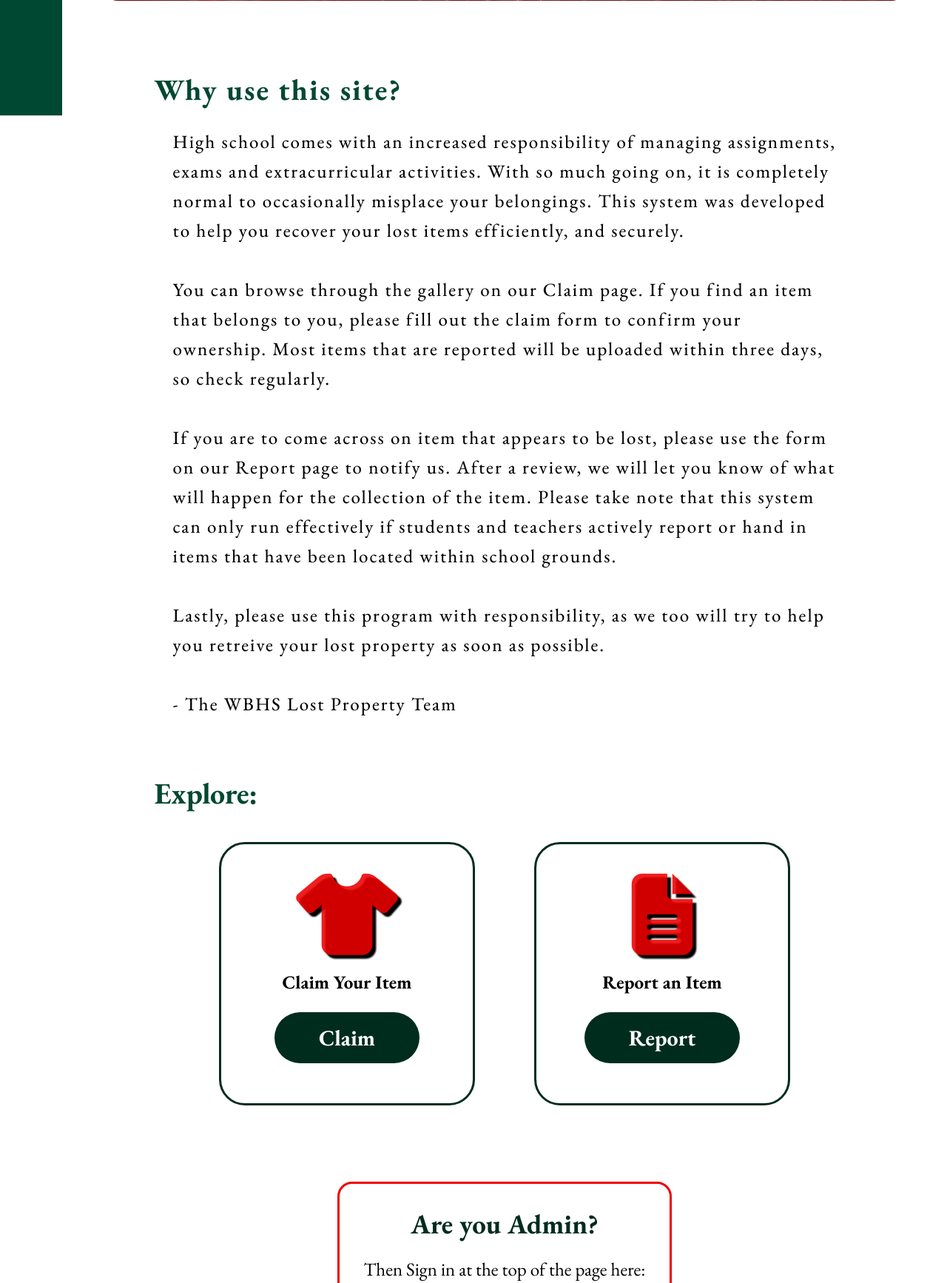
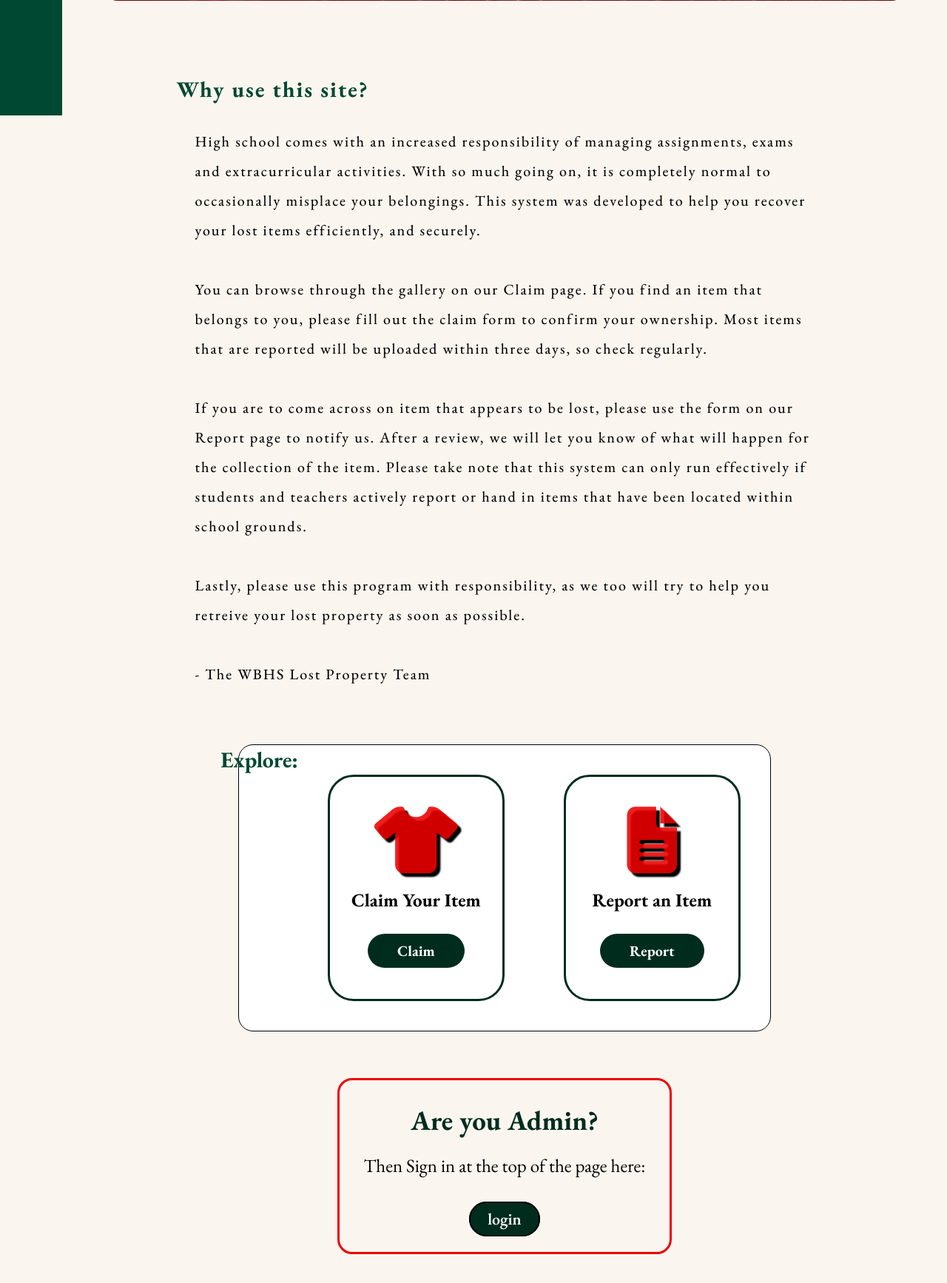
Before and after one commit to mb22242/DTP_Scholarship_Min-seoBang, a Flask app: page / in a window 1280 px wide. Shown: the part 779-2513 px from the top of the page at 74% size. Run offline with Flask 3, Linux system fonts and the light colour scheme; some libraries are stand-ins or nearby versions.

Commit message:
Commit. Making changes to style

```diff
--- a/Final/static/style.css
+++ b/Final/static/style.css
@@ -10,6 +10,7 @@ body {
     margin: 0;
     padding: 0;
     overflow-x: hidden;
+    background: rgb(250, 245, 239);
 }
 
 #nav-horizontal {
@@ -461,7 +462,6 @@ body {
     border: 5px solid #ed000073;
 }
 
-
 #hero_txt {
     text-align: left;
     left: 12.5%;
@@ -474,7 +474,7 @@ body {
 }
 
 #index_text {
-    width: 75%;
+    width: 70%;
     text-align: left;
     margin: 0 auto;
     font-size: 25px;
@@ -485,10 +485,14 @@ body {
 }
 
 #index_text h3, #explore_section h3{
-    font-size: 40px;
+    font-size: 30px;
     color: #004831;
     text-align: left;
     margin-left: -25px;
+}
+
+#index_text p {
+    font-size: 20px;
 }
 
 #explore_section{
@@ -503,14 +507,18 @@ body {
 
 #explore_links_container{
     display: flex;
-    width: 95%;
+    width: 80%;
     margin: 0 auto;
+    background: rgb(255, 255, 255);
+    border-radius: 20px;
+    border: 1px solid black;
+
 }
 
 #explore_links{
     display: block;
     width: 50%;
-    height:350px;
+    height:300px;
     margin: 40px;
     border-radius: 35px;
     border: 3px solid #002c1e;
@@ -522,8 +530,8 @@ body {
 }
 
 #explore_links a {
-    padding: 15px 60px;
-    font-size: 30px;
+    padding: 10px 40px;
+    font-size: 20px;
     color: white;
     background-color: #002c1e;
     border-radius: 50px;
--- a/Final/templates/index.html
+++ b/Final/templates/index.html
@@ -33,17 +33,18 @@
 </div>
 
 <div id="explore_section">
-    <h3>Explore:</h3>
+
 
     <div id="explore_links_container">
+        <h3>Explore:</h3>
         <div id="explore_links">
-            <i style='font-size:110px; color: #ed0000e1; margin-top: 40px; margin-bottom: 20px; text-shadow: 5px 5px 2px black' class='fa'>&#xf553;</i>
+            <i style='font-size:90px; color: #ed0000e1; margin-top: 40px; margin-bottom: 20px; text-shadow: 5px 5px 2px black' class='fa'>&#xf553;</i>
             <h4>Claim Your Item</h4>
             <a href="{{ url_for('claim') }}">Claim</a>
         </div>
 
         <div id="explore_links">
-            <i style="font-size:110px; color: #ed0000e1; margin-top: 40px; margin-bottom: 20px; text-shadow: 5px 5px 2px black" class="fa">&#xf0f6;</i>
+            <i style="font-size:90px; color: #ed0000e1; margin-top: 40px; margin-bottom: 20px; text-shadow: 5px 5px 2px black" class="fa">&#xf0f6;</i>
             <h4>Report an Item</h4>
             <a href="{{ url_for('report') }}">Report</a>
         </div>
```
